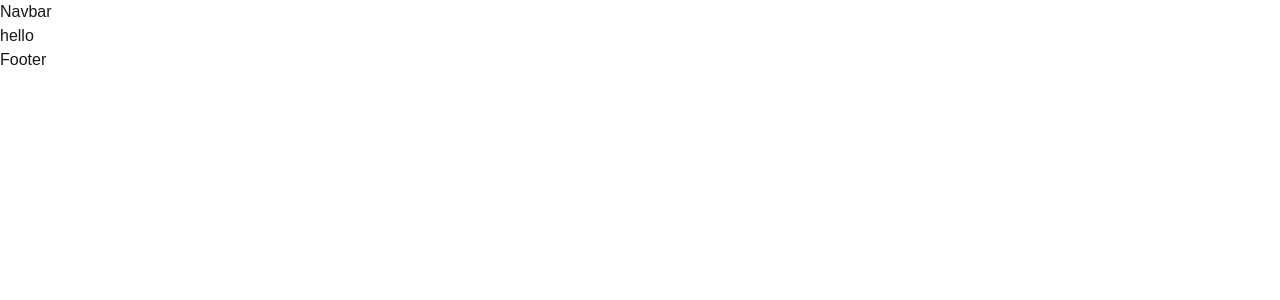
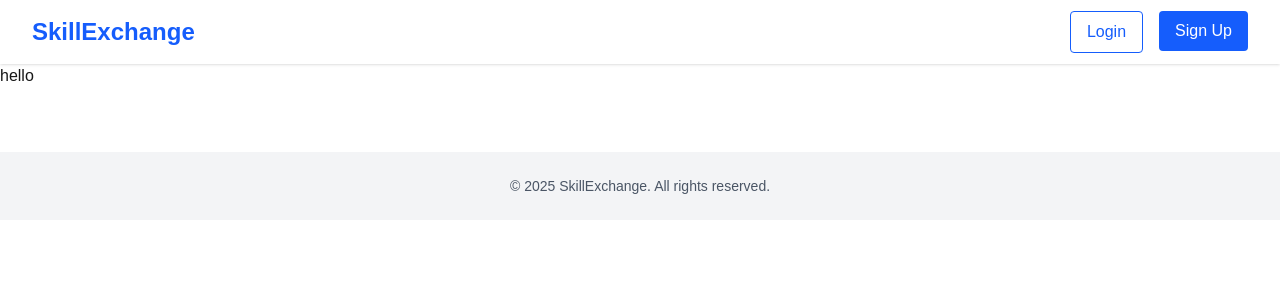
Before and after one commit to razeenjr/skill-exchange-web, a Next.js app: page / in a window 1280 px wide. Shown: the top 300 px of the page. Built offline with nearby package versions, Linux system fonts and the light colour scheme.

Commit message:
navbar and footer created

```diff
--- a/components/Footer.tsx
+++ b/components/Footer.tsx
@@ -1,9 +1,12 @@
-import React from 'react'
-
+// components/Footer.js
 const Footer = () => {
   return (
-    <div>Footer</div>
-  )
-}
+    <footer className="bg-gray-100 text-gray-600 py-6 mt-16">
+      <div className="max-w-7xl mx-auto px-4 text-center text-sm">
+        &copy; {new Date().getFullYear()} SkillExchange. All rights reserved.
+      </div>
+    </footer>
+  );
+};
 
-export default Footer
+export default Footer;
--- a/components/Navbar.tsx
+++ b/components/Navbar.tsx
@@ -1,9 +1,33 @@
-import React from 'react'
+// components/Navbar.js
+import Link from 'next/link';
 
 const Navbar = () => {
   return (
-    <div>Navbar</div>
-  )
-}
+    <nav className="bg-white shadow-sm sticky top-0 z-50">
+      <div className="max-w-7xl mx-auto px-4 sm:px-6 lg:px-8">
+        <div className="flex justify-between items-center h-16">
+          {/* Logo */}
+          <div className="flex-shrink-0 text-2xl font-bold text-blue-600">
+            <Link href="/">SkillExchange</Link>
+          </div>
 
-export default Navbar
+          {/* Navigation Links */}
+          <div className="flex space-x-4">
+            <Link href="/login">
+              <button className="text-blue-600 border border-blue-600 px-4 py-2 rounded hover:bg-blue-50 transition">
+                Login
+              </button>
+            </Link>
+            <Link href="/signup">
+              <button className="bg-blue-600 text-white px-4 py-2 rounded hover:bg-blue-700 transition">
+                Sign Up
+              </button>
+            </Link>
+          </div>
+        </div>
+      </div>
+    </nav>
+  );
+};
+
+export default Navbar;
```
